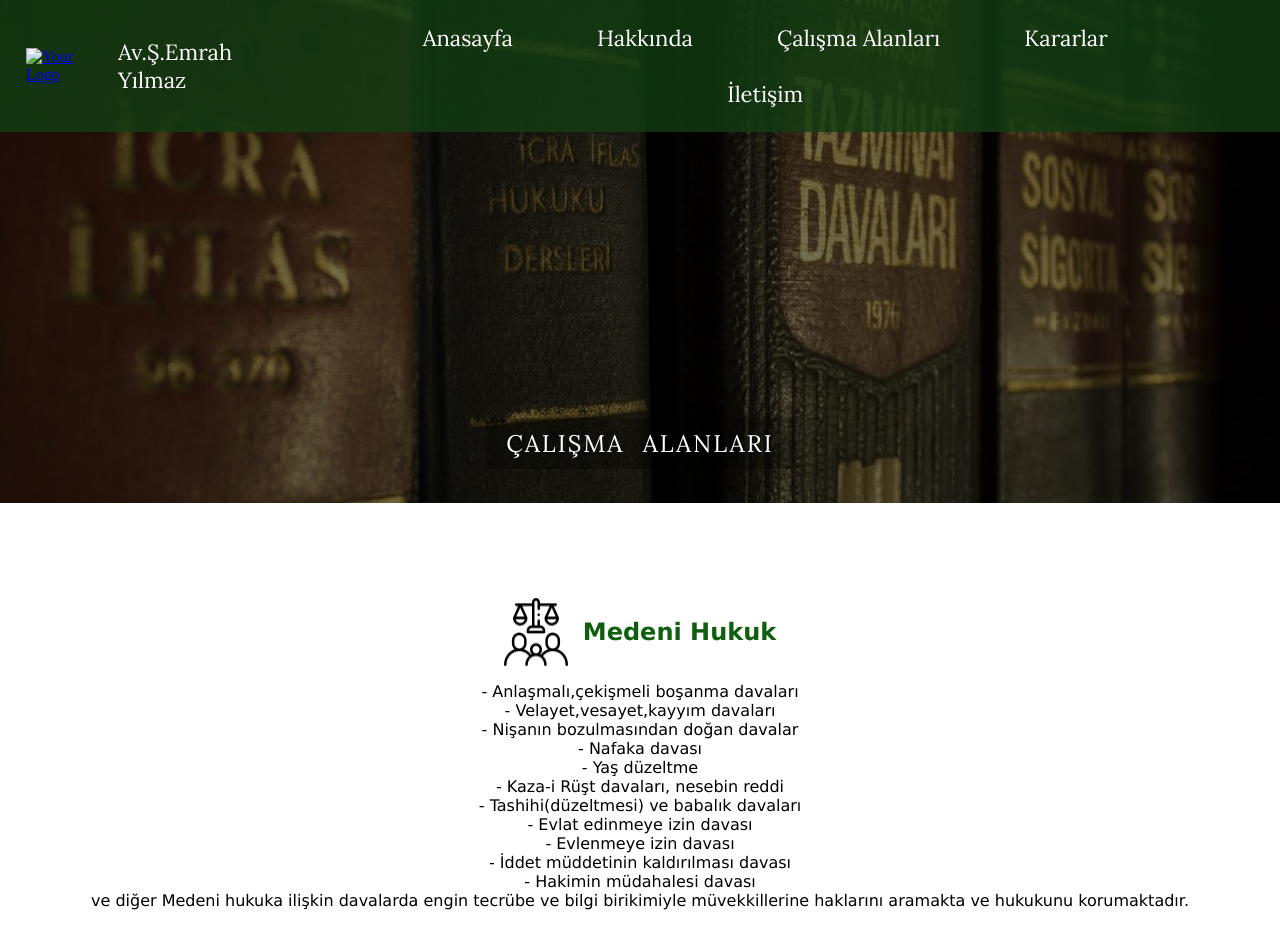
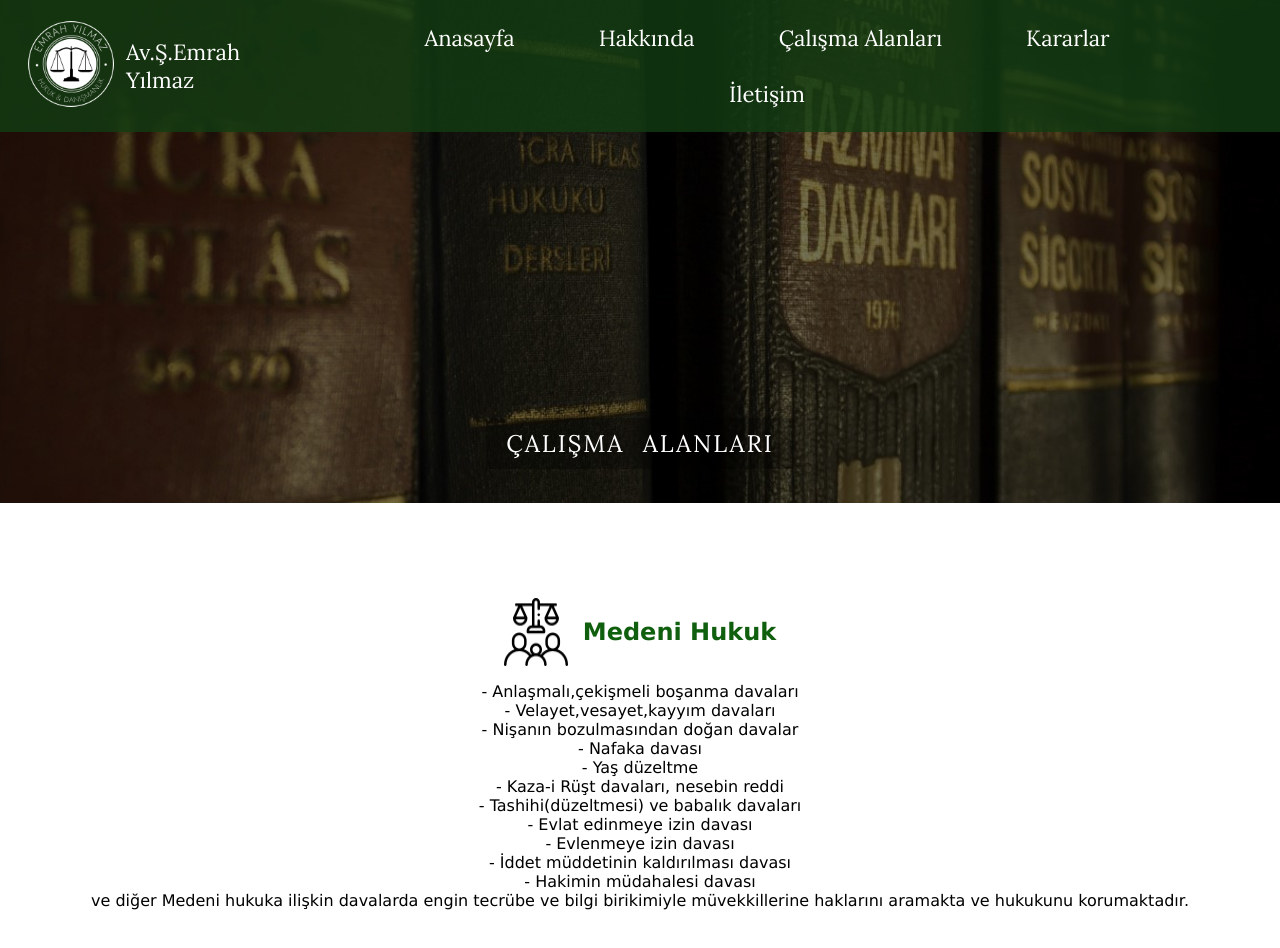
Before and after one commit to BuketSenem/avemrahyilmazhukukdanismanlik, a plain HTML site: page calisma-alanlari.html in a window 1280 px wide. Shown: the top 948 px of the page. Drawn offline with Linux system fonts and the light colour scheme; the site is published under a folder, as on GitHub Pages, so addresses that start at the root find nothing.

Commit message:
image fixed

```diff
--- a/calisma-alanlari.html
+++ b/calisma-alanlari.html
@@ -15,7 +15,7 @@
     <nav>
         <div class="logo">
             <a href="afyon-bosanma-avukati.html">
-            <img src="/image/logo-white.png" alt="Your Logo"></a>
+            <img src="image/logo-white.png" alt="Your Logo"></a>
             <span class="logo-text">Av.Ş.Emrah Yılmaz</span>
         </div>
 
```
